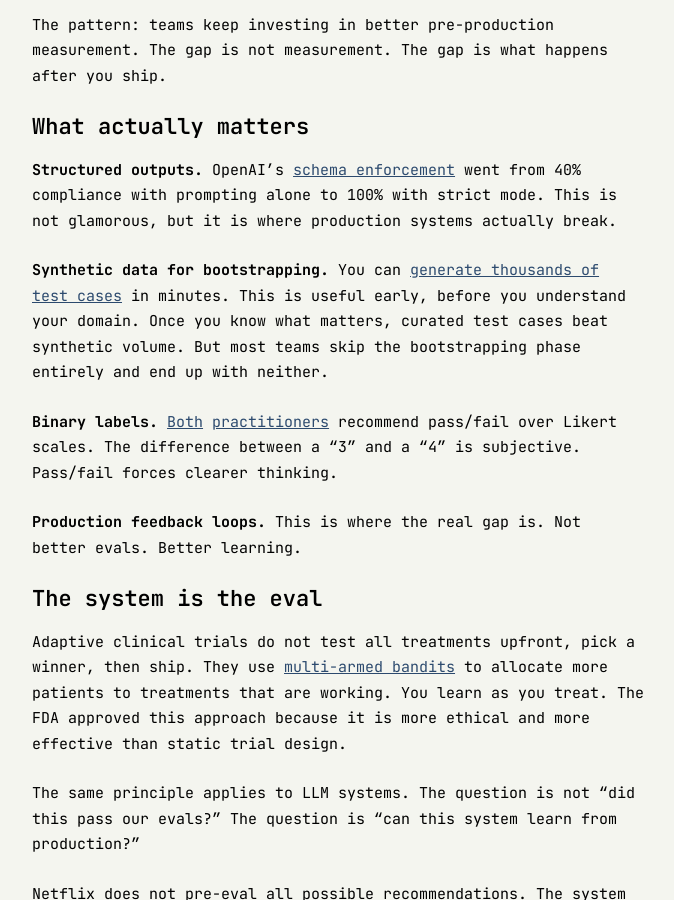
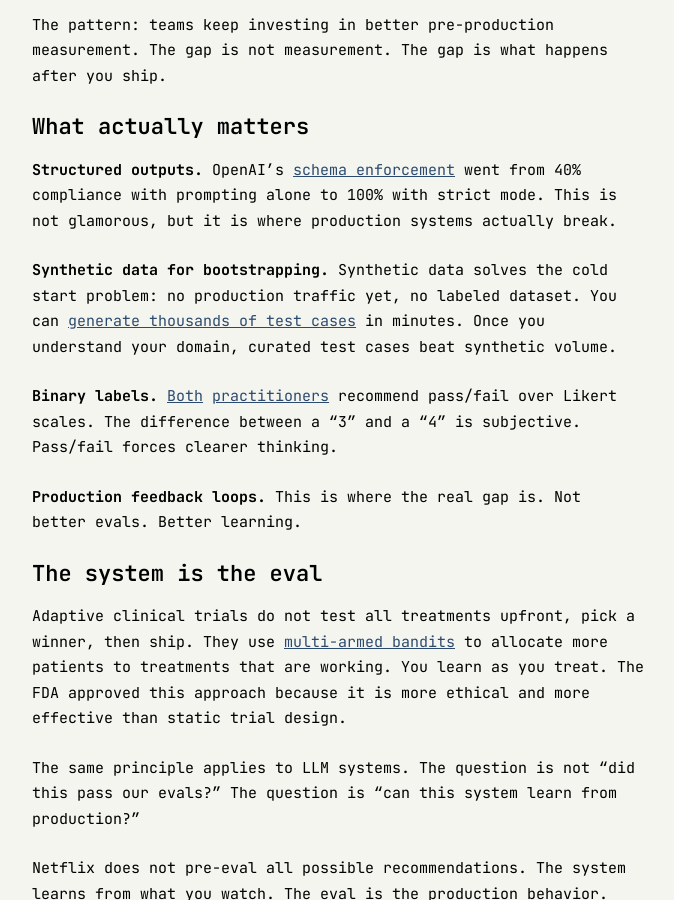
Before and after one commit to ashita-ai/ashita-ai.github.io, a Jekyll site: the page built from _posts/2025-01-16-your-evals-wont-save-you.md, in a window 1280 px wide and 900 px high, scrolled down 1374 px. Shown: the whole window, without its empty margins (302-976 px from the left). Built offline with Jekyll 4.4.1, drawn with Linux system fonts in a browser that asks for light colours.

Commit message:
Tighten synthetic data point, remove unverifiable claim

```diff
--- a/_posts/2025-01-16-your-evals-wont-save-you.md
+++ b/_posts/2025-01-16-your-evals-wont-save-you.md
@@ -30,7 +30,7 @@ The pattern: teams keep investing in better pre-production measurement. The gap
 
 **Structured outputs.** OpenAI's [schema enforcement](https://openai.com/index/introducing-structured-outputs-in-the-api/) went from 40% compliance with prompting alone to 100% with strict mode. This is not glamorous, but it is where production systems actually break.
 
-**Synthetic data for bootstrapping.** You can [generate thousands of test cases](https://www.confident-ai.com/blog/the-definitive-guide-to-synthetic-data-generation-using-llms) in minutes. This is useful early, before you understand your domain. Once you know what matters, curated test cases beat synthetic volume. But most teams skip the bootstrapping phase entirely and end up with neither.
+**Synthetic data for bootstrapping.** Synthetic data solves the cold start problem: no production traffic yet, no labeled dataset. You can [generate thousands of test cases](https://www.confident-ai.com/blog/the-definitive-guide-to-synthetic-data-generation-using-llms) in minutes. Once you understand your domain, curated test cases beat synthetic volume.
 
 **Binary labels.** [Both](https://eugeneyan.com/writing/llm-evaluators/) [practitioners](https://hamel.dev/blog/posts/llm-judge/) recommend pass/fail over Likert scales. The difference between a "3" and a "4" is subjective. Pass/fail forces clearer thinking.
 
```
